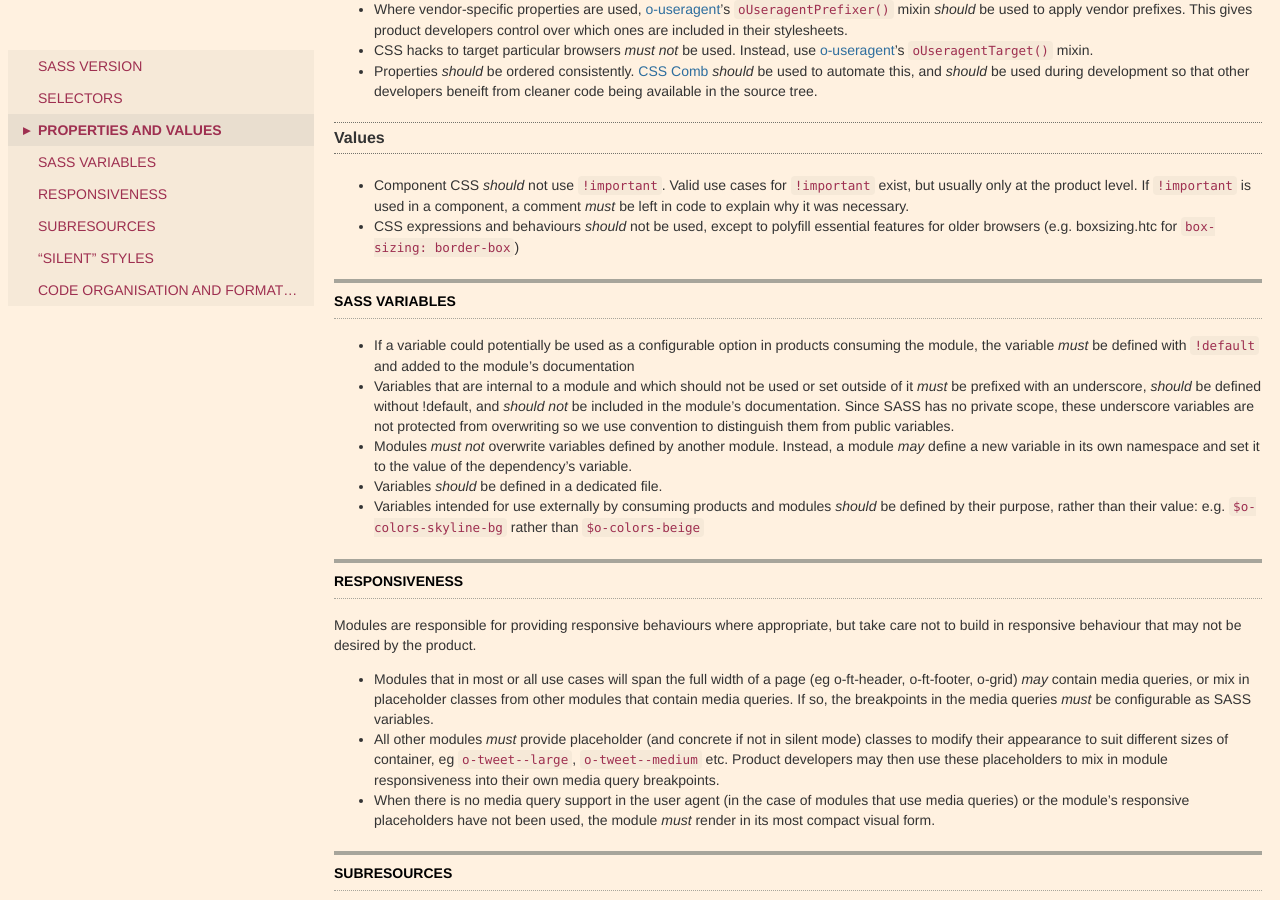
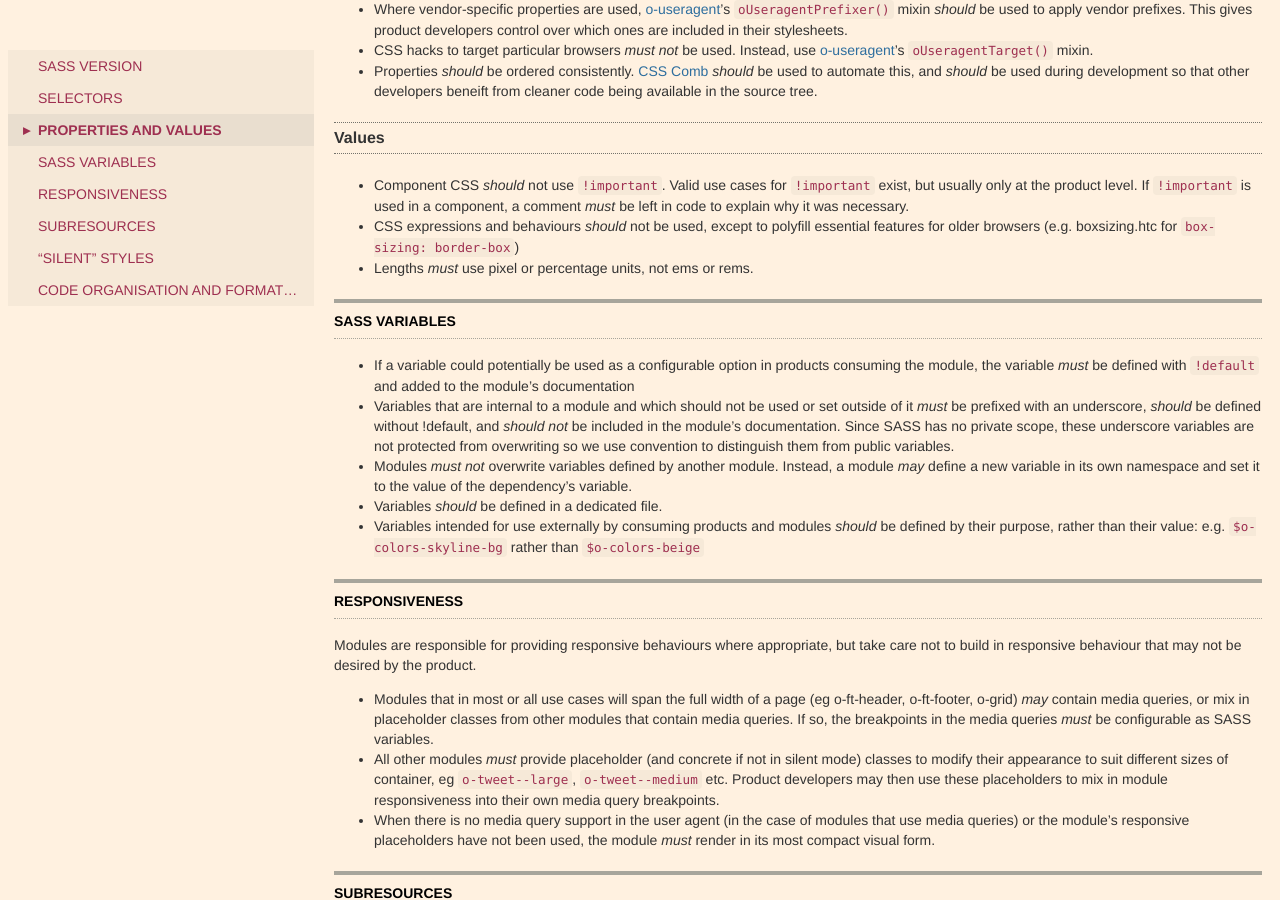
Before and after one commit to Financial-Times/ft-origami, a Jekyll site: the page built from docs/syntax/scss.md, in a window 1280 px wide and 900 px high, scrolled down 3449 px. Built offline with Jekyll 4.4.1, drawn with Linux system fonts in a browser that asks for light colours; some web fonts are replaced.

Commit message:
Use pixels as unit of measurement, closes #162

```diff
--- a/docs/syntax/scss.md
+++ b/docs/syntax/scss.md
@@ -181,6 +181,7 @@ Where necessary, components *may* provide style rules targeted at specific user
 
 * Component CSS *should* not use `!important`.  Valid use cases for `!important` exist, but usually only at the product level.  If `!important` is used in a component, a comment *must* be left in code to explain why it was necessary.
 * CSS expressions and behaviours *should* not be used, except to polyfill essential features for older browsers (e.g. boxsizing.htc for `box-sizing: border-box`)
+* Lengths *must* use pixel or percentage units, not ems or rems.
 
 
 ## SASS variables
```
